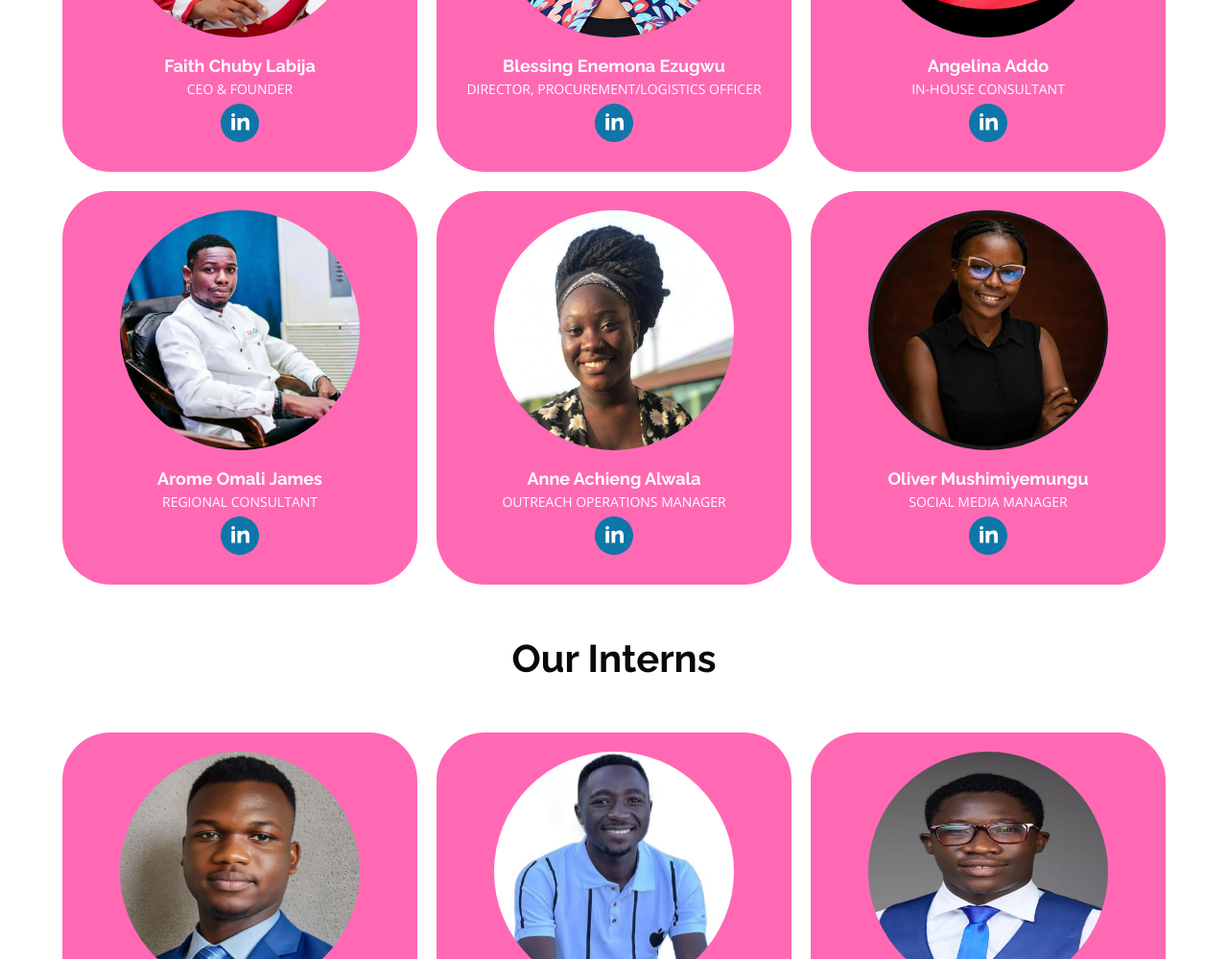
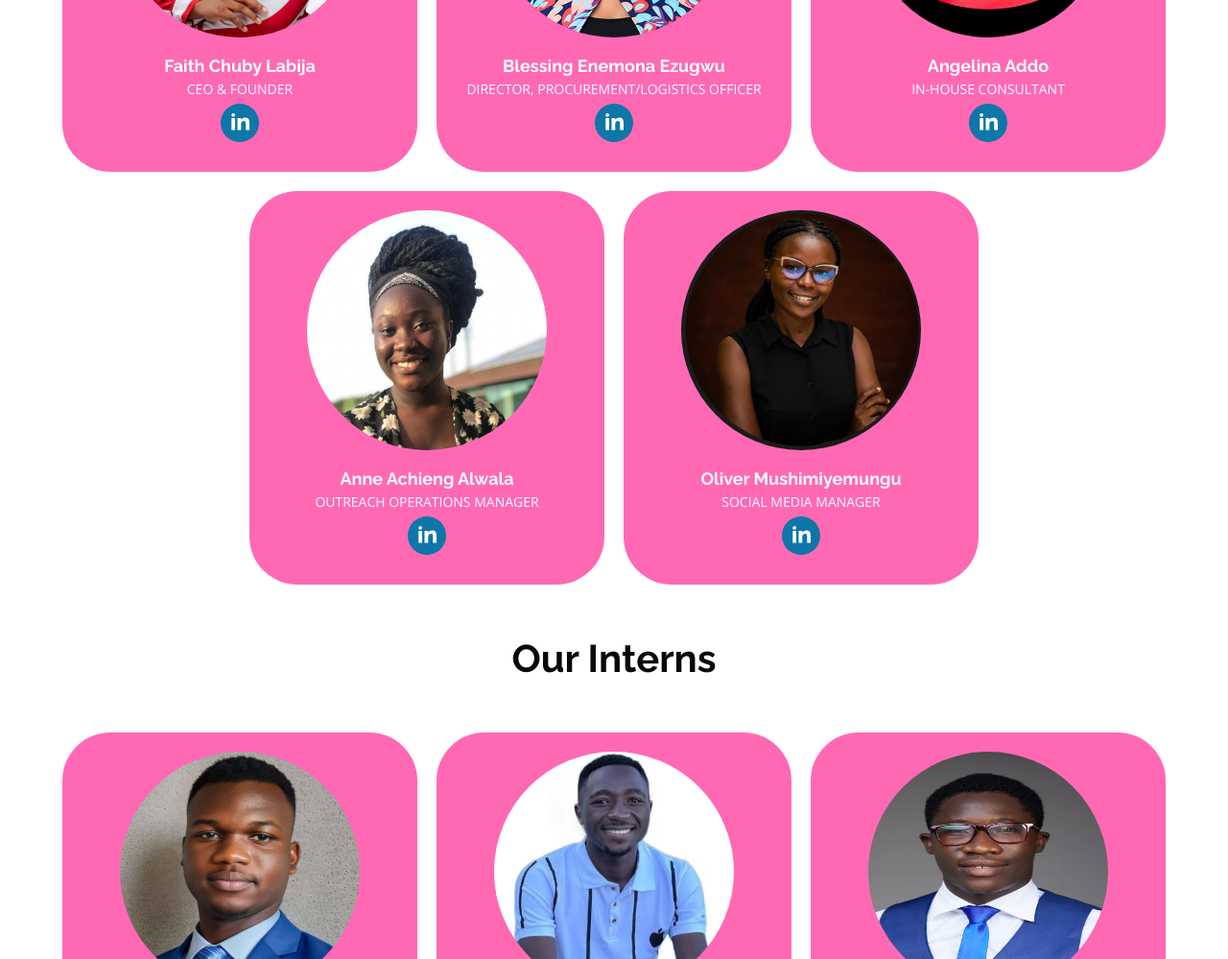
Before and after one commit to Justice00000/Chuchu, a website with bundled scripts: page contact.html in a window 1280 px wide. Shown: the part 3338-4337 px from the top of the page at 96% size. Built offline with nearby package versions, Linux system fonts and the light colour scheme.

Commit message:
Update contact.html

```diff
--- a/contact.html
+++ b/contact.html
@@ -270,14 +270,6 @@
             </div>
           </div>
           <div class="team-member">
-            <img src="Arome.jpeg" alt="Team Member 4">
-            <h3>Arome Omali James</h3>
-            <p>REGIONAL CONSULTANT</p>
-            <div class="contact-icons" style="margin-top: -100px;">
-              <a href=""><img src="linkedin.svg" alt="LinkedIn" style="width: 40px; margin-bottom:-100px;"></a>
-            </div>
-          </div>
-          <div class="team-member">
             <img src="Anne.jpeg" alt="Team Member 5">
             <h3>Anne Achieng Alwala</h3>
             <p>OUTREACH OPERATIONS MANAGER</p>
```
